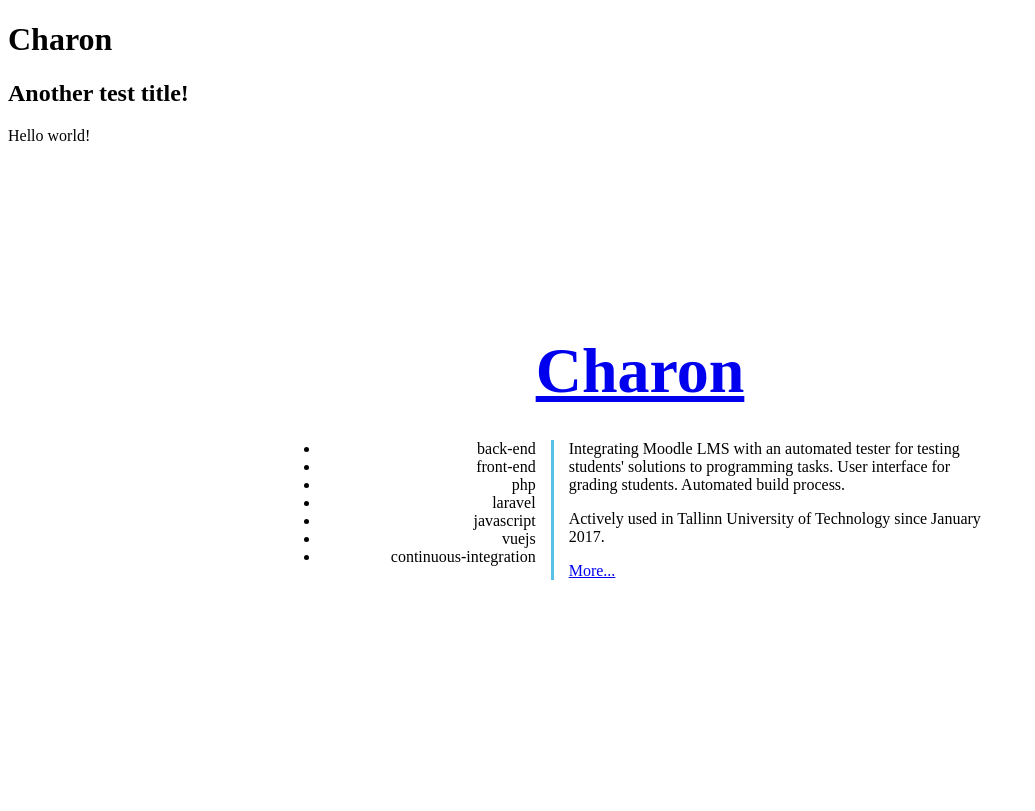
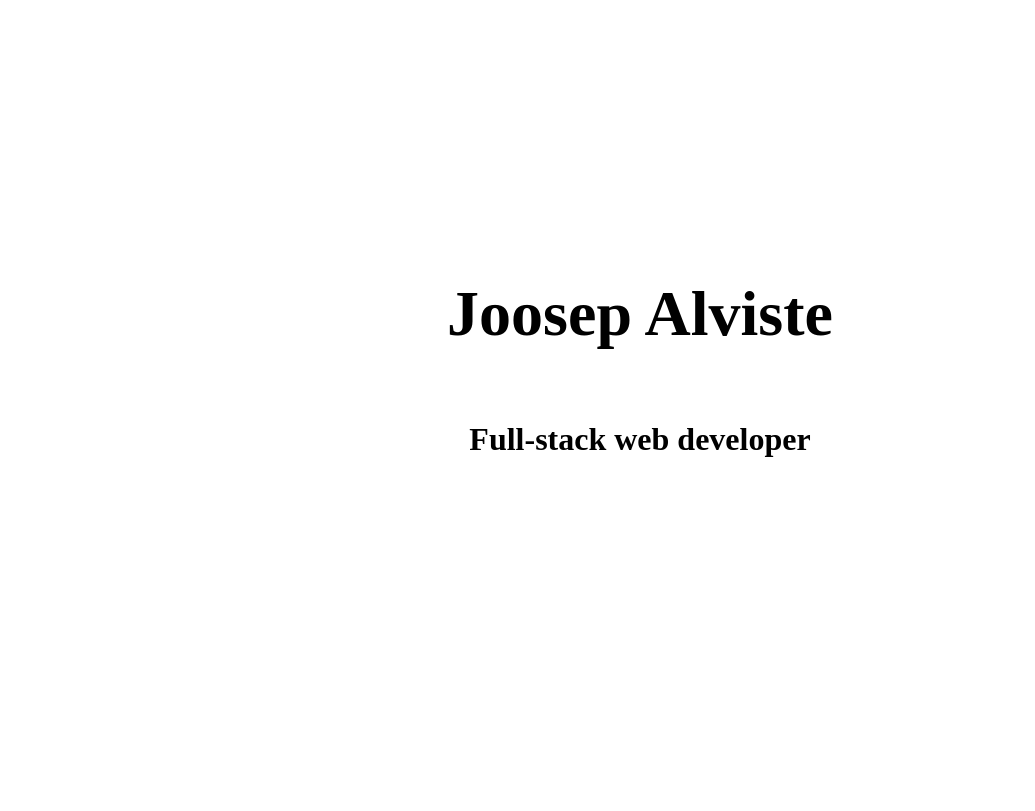
Before and after one commit to JoosepAlviste/JoosepAlviste.github.io, a Gatsby site: page / in a window 1280 px wide. Shown: the top 811 px of the page, without its empty margins (0-1035 px from the left). Built offline with nearby package versions, Linux system fonts and the light colour scheme; Gatsby itself is replaced by a stand-in of ours.

Commit message:
New header design implementation

```diff
--- a/src/pages/index.js
+++ b/src/pages/index.js
@@ -1,24 +1,45 @@
 import React from 'react'
 import PropTypes from 'prop-types'
+import { Link as ScrollLink, Element as ScrollElement } from 'react-scroll'
 
 import ProjectSection from '../components/ProjectSection'
 import Container from '../components/Container'
+import styles from './index.module.scss'
+import Icon from '../components/Icon'
 
 const Index = ({ data }) => {
   const projects = data.allMarkdownRemark.edges.map(edge => edge.node)
 
   return (
     <div>
-      <h1>Charon</h1>
-      <h2>Another test title!</h2>
+      <header className={styles.Header}>
+        <div className={styles.HeaderContainer}>
+          <h1 className={styles.Title}>Joosep Alviste</h1>
+          <h2 className={styles.Subtitle}>Full-stack web developer</h2>
+        </div>
 
-      <p>Hello world!</p>
+        <div className={styles.HeaderBottom}>
+          <ScrollLink to="projects" duration={500} smooth>
+            <Icon
+              viewBox="0 0 70 37"
+              title="Scroll down"
+              width="70px"
+              height="37px"
+              className={styles.ScrollDownIcon}
+            >
+              <path d="M4.80817793,0.807342302 C3.70772401,-0.268845842 1.92518401,-0.268845842 0.824730092,0.807342302 C-0.274095935,1.88192179 -0.275723825,3.62730914 0.824730092,4.70349729 L33.0081235,36.1928589 C34.1085774,37.269047 35.8911174,37.269047 36.9915713,36.1928589 L69.1749648,4.70349729 C70.2746047,3.62730914 70.2754187,1.88353045 69.1749648,0.807342302 C68.0745108,-0.268845842 66.2919708,-0.268845842 65.1915169,0.80573365 L34.9998474,29.5241923 L4.80817793,0.807342302 Z" />
+            </Icon>
+          </ScrollLink>
+        </div>
+      </header>
 
-      <Container>
-        {projects.map(project => (
-          <ProjectSection key={project.title} project={project} />
-        ))}
-      </Container>
+      <ScrollElement name="projects">
+        <Container>
+          {projects.map(project => (
+            <ProjectSection key={project.frontmatter.title} project={project} />
+          ))}
+        </Container>
+      </ScrollElement>
     </div>
   )
 }
--- /dev/null
+++ b/src/pages/index.module.scss
@@ -0,0 +1,41 @@
+@import "../styles/_abstracts/all";
+
+.Header {
+  display: flex;
+  flex-direction: column;
+  align-items: center;
+  justify-content: center;
+  min-height: 100vh;
+}
+
+.HeaderContainer {
+  text-align: center;
+  flex: 1;
+  display: flex;
+  flex-direction: column;
+  justify-content: center;
+}
+
+.Title {
+  font-size: 4rem;
+}
+
+.Subtitle {
+  font-size: 2rem;
+}
+
+.HeaderBottom {
+  justify-self: flex-end;
+  padding-bottom: 60px;
+}
+
+.ScrollDownText {
+  font-family: $heading-font;
+  font-size: 1.5rem;
+}
+
+.ScrollDownIcon {
+  margin-left: auto;
+  margin-right: auto;
+  cursor: pointer;
+}
```
